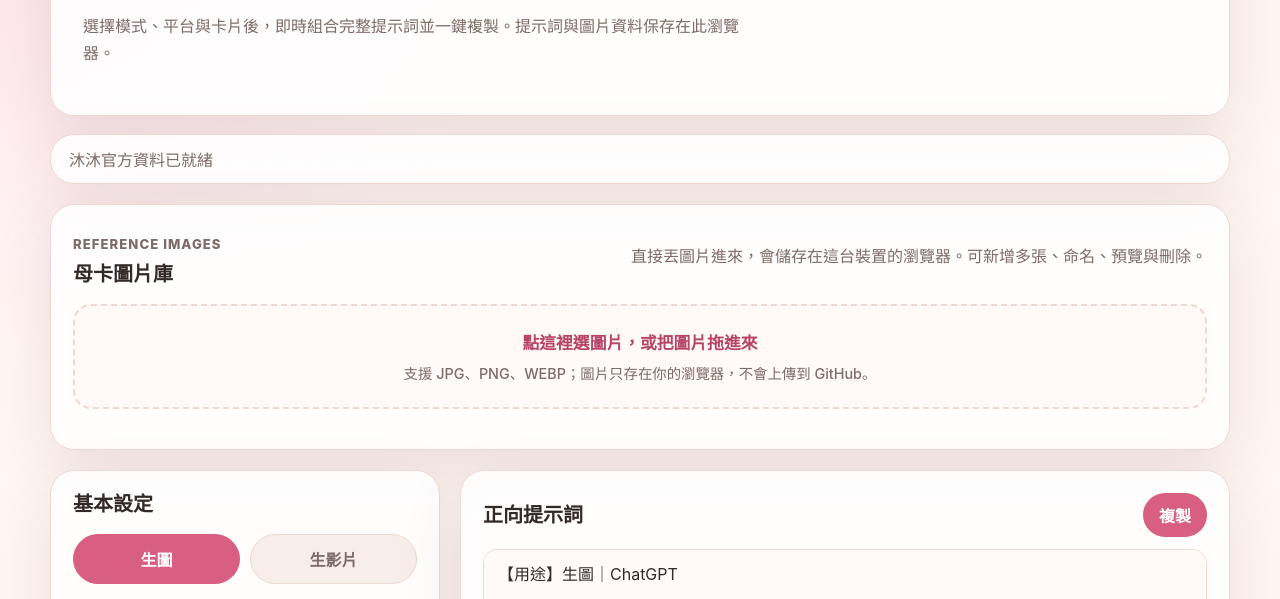
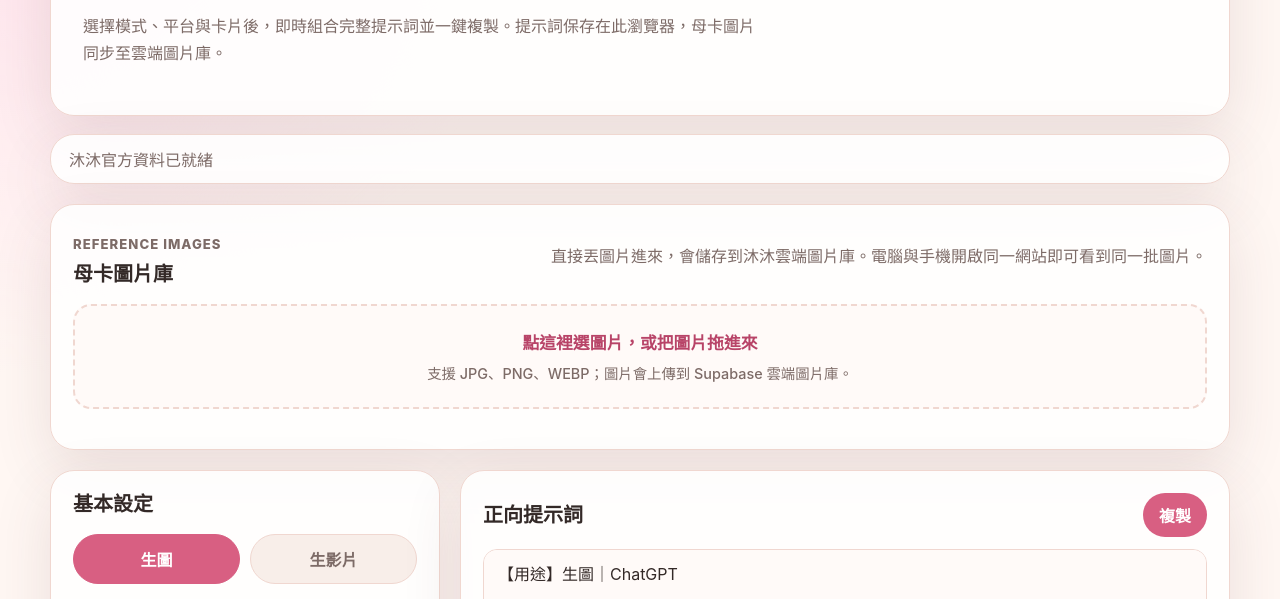
Before and after one commit to xiangdaojiuzuo/mumu-prompt-lab, a plain HTML site: page index.html in a window 1280 px wide. Shown: the part 166-765 px from the top of the page. Drawn offline with Linux system fonts and the light colour scheme.

Commit message:
Update cloud image library copy

```diff
--- a/index.html
+++ b/index.html
@@ -9,13 +9,13 @@
 <body>
 <main class="app-shell">
   <header class="hero">
-    <div><p class="eyebrow">Mumu Prompt Lab</p><h1>沐沐提示詞管理器</h1><p class="hero-copy">選擇模式、平台與卡片後，即時組合完整提示詞並一鍵複製。提示詞與圖片資料保存在此瀏覽器。</p></div>
+    <div><p class="eyebrow">Mumu Prompt Lab</p><h1>沐沐提示詞管理器</h1><p class="hero-copy">選擇模式、平台與卡片後，即時組合完整提示詞並一鍵複製。提示詞保存在此瀏覽器，母卡圖片同步至雲端圖片庫。</p></div>
     <div class="hero-actions"><button id="resetDataButton" class="ghost-button" type="button">重設預設資料</button><button id="clearSelectionButton" class="ghost-button" type="button">清空選擇</button></div>
   </header>
   <section class="status-bar" aria-live="polite"><span id="saveStatus">資料已就緒</span><span id="copyStatus"></span></section>
   <section class="image-library panel-card" aria-label="母卡圖片庫">
-    <div class="section-title"><div><p class="eyebrow">Reference Images</p><h2>母卡圖片庫</h2></div><p>直接丟圖片進來，會儲存在這台裝置的瀏覽器。可新增多張、命名、預覽與刪除。</p></div>
-    <label class="image-drop" id="imageDrop" for="imageInput"><strong>點這裡選圖片，或把圖片拖進來</strong><span>支援 JPG、PNG、WEBP；圖片只存在你的瀏覽器，不會上傳到 GitHub。</span><input id="imageInput" type="file" accept="image/*" multiple /></label>
+    <div class="section-title"><div><p class="eyebrow">Reference Images</p><h2>母卡圖片庫</h2></div><p>直接丟圖片進來，會儲存到沐沐雲端圖片庫。電腦與手機開啟同一網站即可看到同一批圖片。</p></div>
+    <label class="image-drop" id="imageDrop" for="imageInput"><strong>點這裡選圖片，或把圖片拖進來</strong><span>支援 JPG、PNG、WEBP；圖片會上傳到 Supabase 雲端圖片庫。</span><input id="imageInput" type="file" accept="image/*" multiple /></label>
     <div id="imageGrid" class="image-grid"></div>
   </section>
   <section class="workspace" aria-label="提示詞組合工作區">
@@ -36,6 +36,6 @@
   </section>
 </main>
 <script src="app.js?v=3"></script>
-<script src="image-library.js?v=1"></script>
+<script src="image-library.js?v=2"></script>
 </body>
 </html>
```
